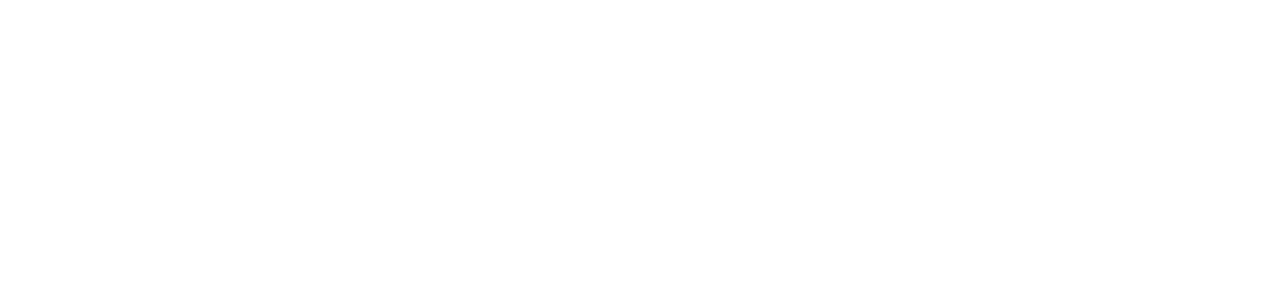
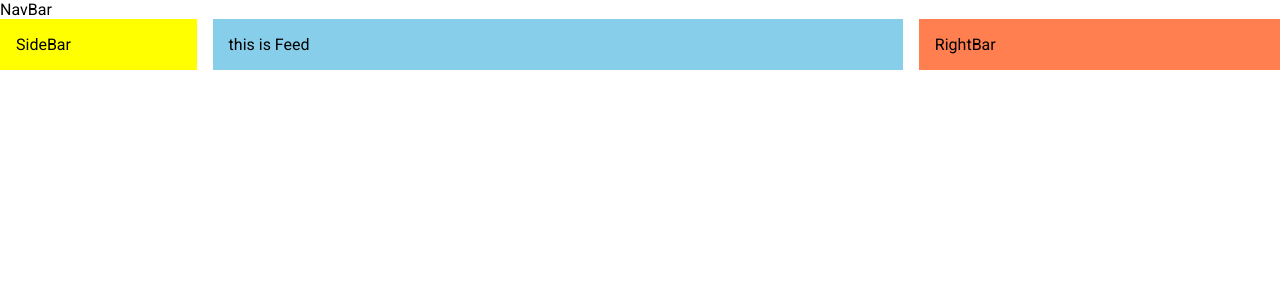
Before and after one commit to mksmmirhs/mui-first-project, a React (Vite) app: page / in a window 1280 px wide. Shown: the top 300 px of the page. Built offline with nearby package versions, Linux system fonts and the light colour scheme.

Commit message:
working on basic structure done

```diff
--- a/src/App.jsx
+++ b/src/App.jsx
@@ -1,5 +1,21 @@
+import { Box, Stack } from "@mui/material";
+import Feed from "./components/Feed";
+import RightBar from "./components/RightBar";
+import SideBar from "./components/SideBar";
+import NavBar from "./components/NavBar";
+
 function App() {
-  return <></>;
+  return (
+    <Box>
+      <NavBar />
+      {/* Navbar */}
+      <Stack direction={"row"} spacing={2} justifyContent={"space-between"}>
+        <SideBar />
+        <Feed />
+        <RightBar />
+      </Stack>
+    </Box>
+  );
 }
 
 export default App;
--- a/src/components/Feed.jsx
+++ b/src/components/Feed.jsx
@@ -1,5 +1,11 @@
+import { Box } from "@mui/material";
+
 function Feed() {
-  return <div>Feed</div>;
+  return (
+    <Box bgcolor={"skyblue"} flex={4} p={2}>
+      this is Feed
+    </Box>
+  );
 }
 
 export default Feed;
--- a/src/components/RightBar.jsx
+++ b/src/components/RightBar.jsx
@@ -1,7 +1,16 @@
-import React from "react";
+import { Box } from "@mui/material";
 
 function RightBar() {
-  return <div>RightBar</div>;
+  return (
+    <Box
+      bgcolor={"coral"}
+      flex={2}
+      p={2}
+      sx={{ display: { xs: "none", sm: "block" } }}
+    >
+      RightBar
+    </Box>
+  );
 }
 
 export default RightBar;
--- a/src/components/SideBar.jsx
+++ b/src/components/SideBar.jsx
@@ -1,7 +1,16 @@
-import React from "react";
+import { Box } from "@mui/material";
 
 function SideBar() {
-  return <div>SideBar</div>;
+  return (
+    <Box
+      bgcolor={"yellow"}
+      flex={1}
+      p={2}
+      sx={{ display: { xs: "none", sm: "block" } }}
+    >
+      SideBar
+    </Box>
+  );
 }
 
 export default SideBar;
```
